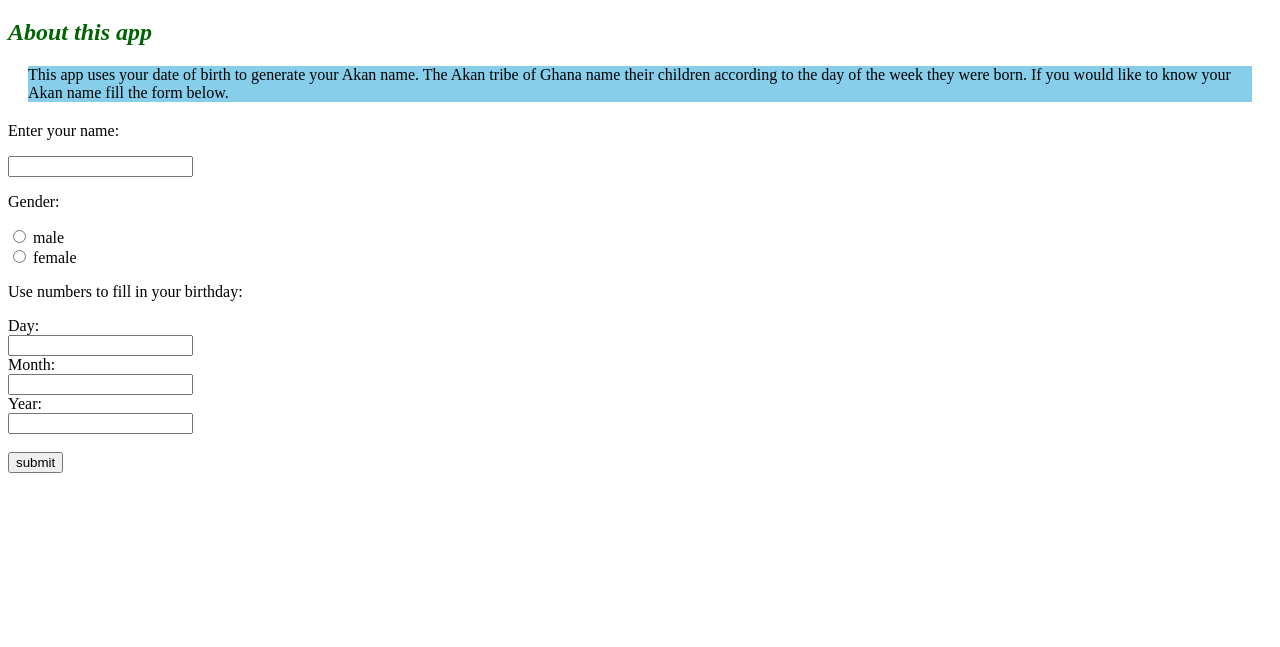
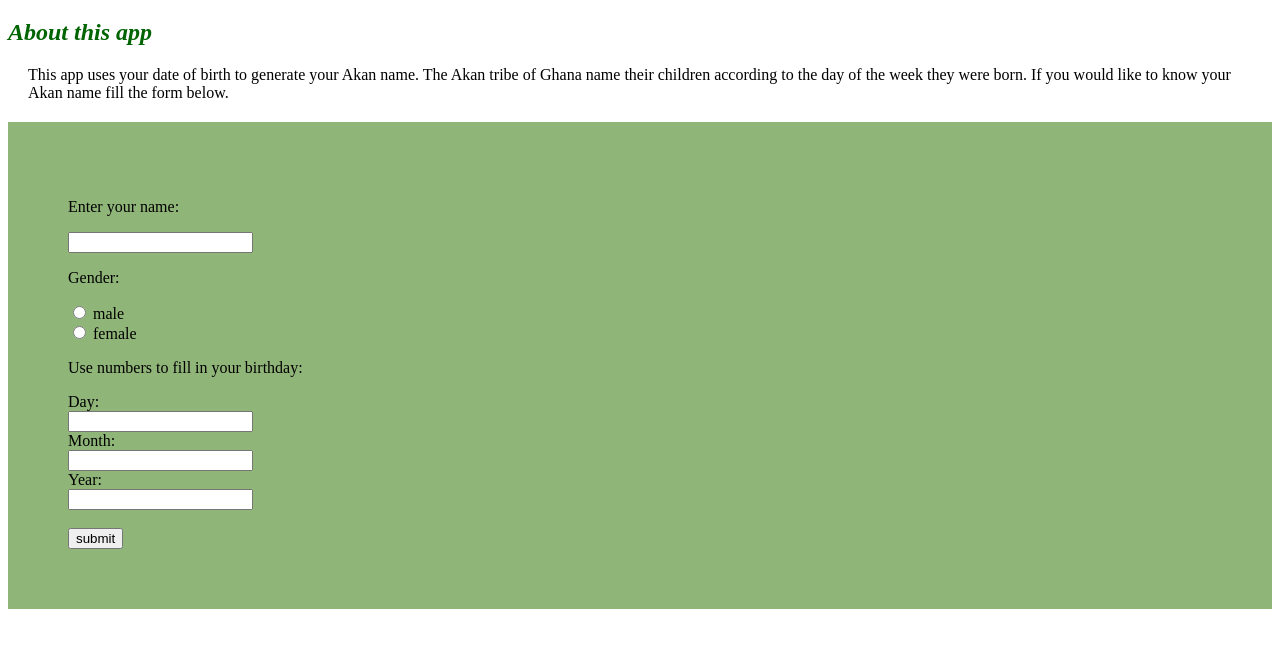
Before and after one commit to Wambura001/akan, a plain HTML site: page index.html in a window 1280 px wide. Shown: the part 61-708 px from the top of the page. Drawn offline with Linux system fonts and the light colour scheme.

Commit message:
edit form color

```diff
--- a/css/styles.css
+++ b/css/styles.css
@@ -8,5 +8,9 @@ h2 {
 }
 .box {
   margin: 20px;
-  background-color: skyblue;
+
 }
+.form {
+  padding: 60px;
+  background-color: #90B579 ;
+}
--- a/index.html
+++ b/index.html
@@ -11,6 +11,7 @@
         <div class="box">
         <P>This app uses your date of birth to generate your Akan name. The Akan tribe of Ghana name their children according to the day of the week they were born. If you would like to know your Akan name fill the form below. </P>
         </div>
+        <div class="form">
         <p>Enter your name:</p>
         <form>
             <input type="text" id="name" name="name"><br>
@@ -31,8 +32,8 @@
          <input type="text" id="month" name="month"><br>
          <label for="year">Year:</label><br>
          <input type="text" id="year" name="year"><br><br>
-
          <input type="submit" value="submit">
         </form>
+        </div>
     </body>
 </html>
```
